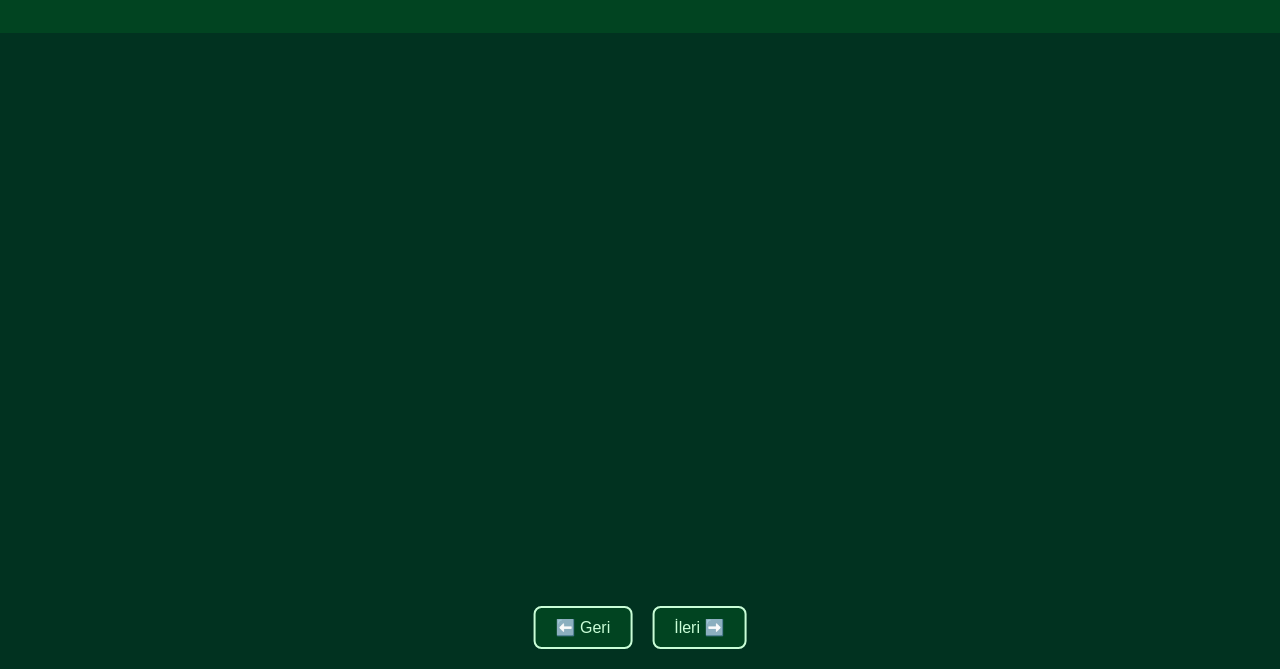
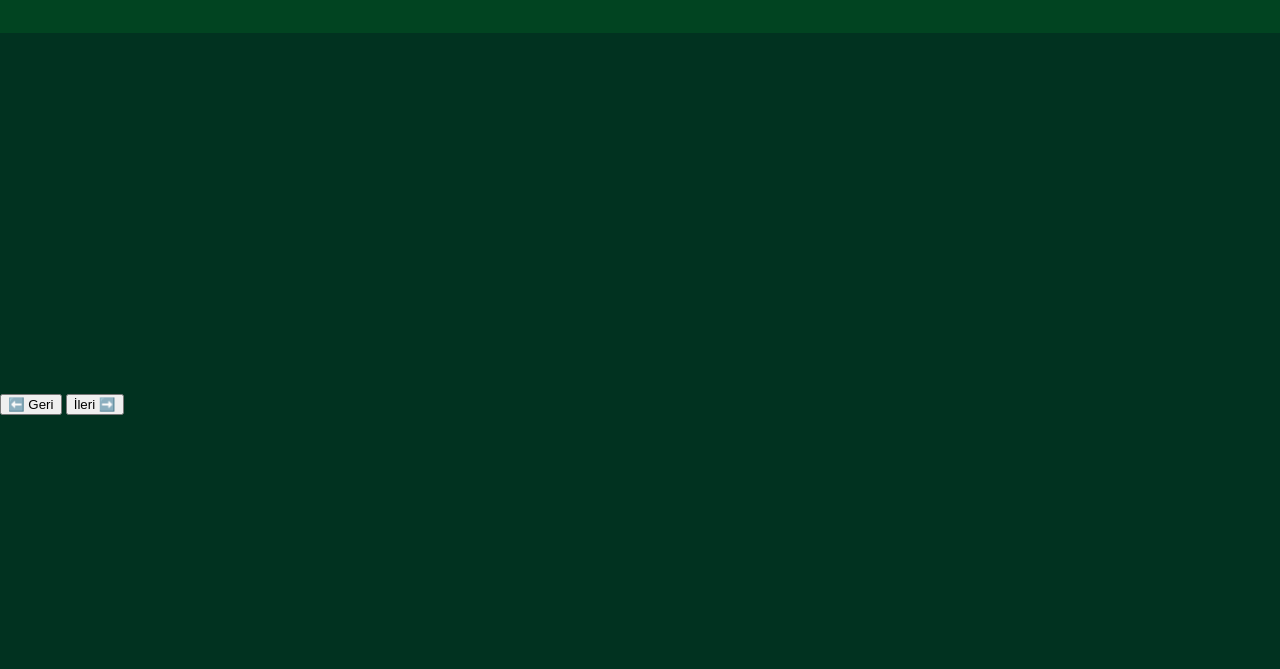
Before and after one commit to Omersirin8/siir-sitesi, a plain HTML site: page index.html in a window 1280 px wide. Shown: the part 131-800 px from the top of the page. Drawn offline with Linux system fonts and the light colour scheme.

Commit message:
Update style.css

```diff
--- a/style.css
+++ b/style.css
@@ -93,27 +93,3 @@ footer {
         font-size: 1.1rem;
     }
 }
-.navigation-buttons {
-    position: fixed;
-    bottom: 20px;
-    left: 50%;
-    transform: translateX(-50%);
-    display: flex;
-    gap: 20px;
-    z-index: 9999;
-}
-
-.navigation-buttons button {
-    background-color: #014421;
-    color: #c9fdd7;
-    border: 2px solid #c9fdd7;
-    border-radius: 8px;
-    padding: 10px 20px;
-    font-size: 1rem;
-    cursor: pointer;
-    transition: background-color 0.3s;
-}
-
-.navigation-buttons button:hover {
-    background-color: #1d6b34;
-}
```
